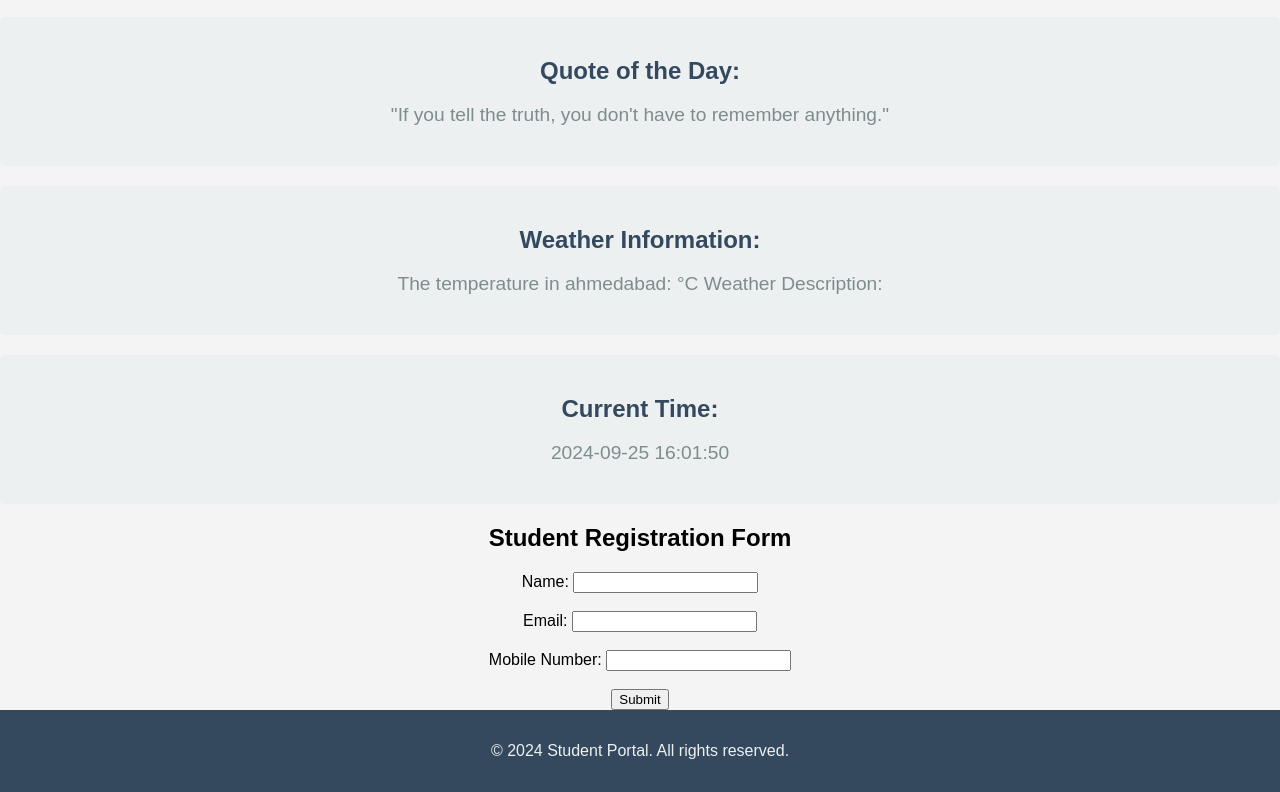
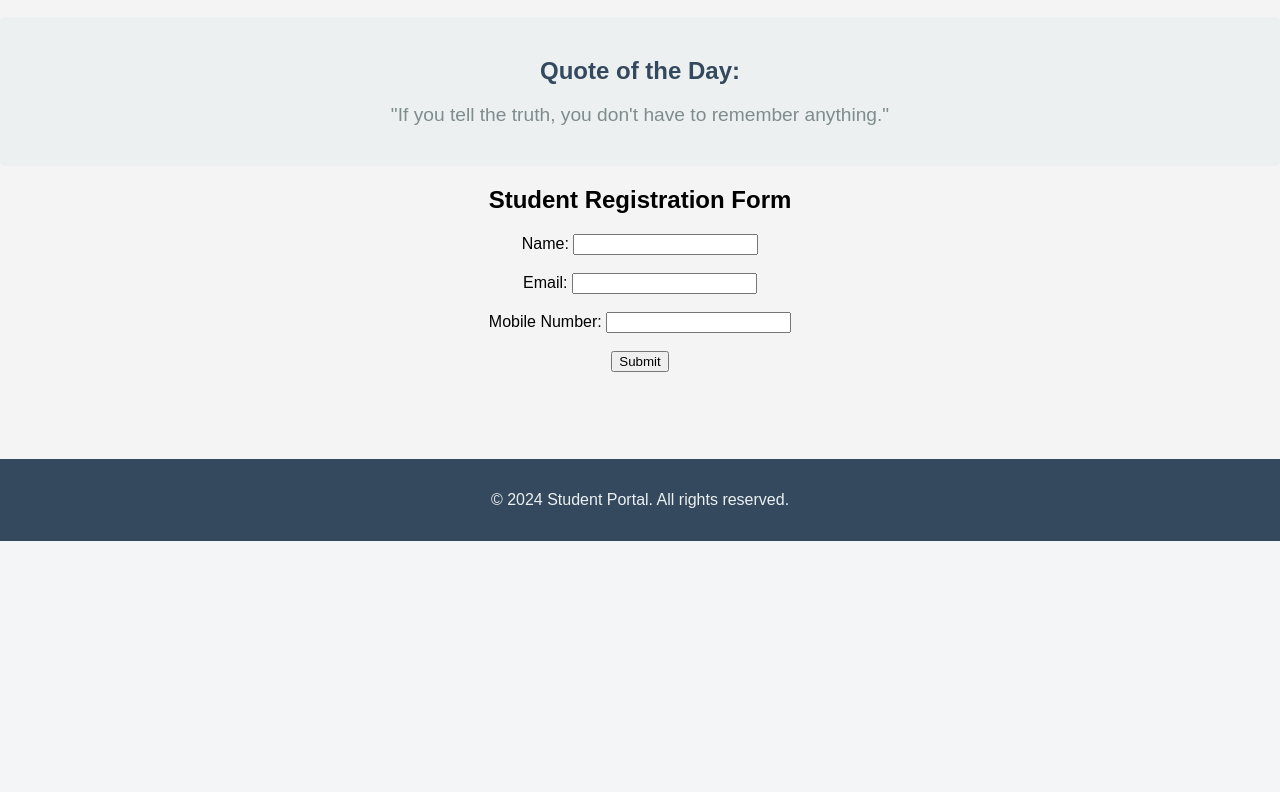
Before and after one commit to prajoshi121/studenthub, a Django app: page /register/ in a window 1280 px wide. Shown: the part 259-1051 px from the top of the page. After the commit the page ends 800 px from the top, so only its background shows below. Run offline with Django 5.2, Linux system fonts and the light colour scheme; data that the repository does not hold is empty.

Commit message:
updated and finalised

```diff
--- a/studenthub/templates/studenthub/home.html
+++ b/studenthub/templates/studenthub/home.html
@@ -34,11 +34,6 @@
             <p>"{{ random_quote }}"</p>
         </div>
 
-        <div class="weather-info">
-            <h2>Weather Information:</h2>
-            <p>{{ weather_info }}</p>
-        </div>
-
         <div class="current-time">
             <h2>Current Time:</h2>
             <p>{{ current_time }}</p>
--- a/studenthub/templates/studenthub/register.html
+++ b/studenthub/templates/studenthub/register.html
@@ -34,20 +34,10 @@
             <p>"{{ random_quote }}"</p>
         </div>
 
-        <div class="weather-info">
-            <h2>Weather Information:</h2>
-            <p>{{ weather_info }}</p>
-        </div>
-
-        <div class="current-time">
-            <h2>Current Time:</h2>
-            <p>{{ current_time }}</p>
-        </div>
-
         <div class="form-container">
             <h2>Student Registration Form</h2>
-            <form  method="POST">
-                {% csrf_token%}
+            <form method="POST">
+                {% csrf_token %}
                 <label for="name">Name:</label>
                 <input type="text" id="name" name="name" required><br><br>
 
--- a/studenthub/templates/studenthub/students.html
+++ b/studenthub/templates/studenthub/students.html
@@ -28,7 +28,7 @@
     <div class="content">
         <h1>Registered Students</h1>
 
-        <table border="solid 2px #2c3e50 " style="margin: 0 auto; width: 80%; ">
+        <table border="solid 2px #2c3e50" style="margin: 0 auto; width: 80%;">
             <thead>
                 <tr>
                     <th>Name</th>
--- a/studenthub/views.py
+++ b/studenthub/views.py
@@ -1,3 +1,4 @@
+import os
 from django.shortcuts import render
 from .models import Student
 import random
@@ -16,7 +17,8 @@
 
     random_quote = random.choice(quotes)
 
-    def get_weather(api_key, city="ahmedabad"):
+    def get_weather(city="ahmedabad"):
+        api_key = os.getenv("WEATHER_API_KEY")  # Fetching API key from environment
         base_url = "http://api.openweathermap.org/data/2.5/weather"
         params = {
             'q': city,
@@ -38,8 +40,7 @@
         else:
             return "Unable to fetch weather data"
 
-    api_key = "eaee87bd42ef48509708a853a24f1a26"
-    weather_info = get_weather(api_key, "ahmedabad")
+    weather_info = get_weather("ahmedabad")
 
     information = {
         'random_quote': random_quote,
@@ -50,7 +51,6 @@
     return render(request, 'studenthub/home.html', information)
 
 def createstudent(request):
-
     present = datetime.now()
 
     quotes = [
@@ -62,7 +62,8 @@
 
     random_quote = random.choice(quotes)
 
-    def get_weather(api_key, city="ahmedabad"):
+    def get_weather(city="ahmedabad"):
+        api_key = os.getenv("WEATHER_API_KEY")  # Fetching API key from environment
         base_url = "http://api.openweathermap.org/data/2.5/weather"
         params = {
             'q': city,
@@ -84,8 +85,7 @@
         else:
             return "Unable to fetch weather data"
 
-    api_key = "eaee87bd42ef48509708a853a24f1a26"
-    weather_info = get_weather(api_key, "ahmedabad")
+    weather_info = get_weather("ahmedabad")
 
     information = {
         'random_quote': random_quote,
@@ -93,8 +93,7 @@
         'current_time': present.strftime('%Y-%m-%d %H:%M:%S'),
     }
 
-    if request.method=='POST':
-
+    if request.method == 'POST':
         name = request.POST.get('name')
         email = request.POST.get('email')
         mobile_number = request.POST.get('mobile_number')
@@ -104,7 +103,6 @@
     return render(request, 'studenthub/register.html', information)
 
 def list_students(request):
-
     present = datetime.now()
 
     quotes = [
@@ -116,7 +114,8 @@
 
     random_quote = random.choice(quotes)
 
-    def get_weather(api_key, city="ahmedabad"):
+    def get_weather(city="ahmedabad"):
+        api_key = os.getenv("WEATHER_API_KEY")  # Fetching API key from environment
         base_url = "http://api.openweathermap.org/data/2.5/weather"
         params = {
             'q': city,
@@ -138,17 +137,15 @@
         else:
             return "Unable to fetch weather data"
 
-    api_key = "eaee87bd42ef48509708a853a24f1a26"
-    weather_info = get_weather(api_key, "ahmedabad")
+    weather_info = get_weather("ahmedabad")
 
     students = Student.objects.all()
-
 
     information = {
         'random_quote': random_quote,
         'weather_info': weather_info,
         'current_time': present.strftime('%Y-%m-%d %H:%M:%S'),
-        'students':students
+        'students': students
     }
 
     return render(request, 'studenthub/students.html', information)
```
